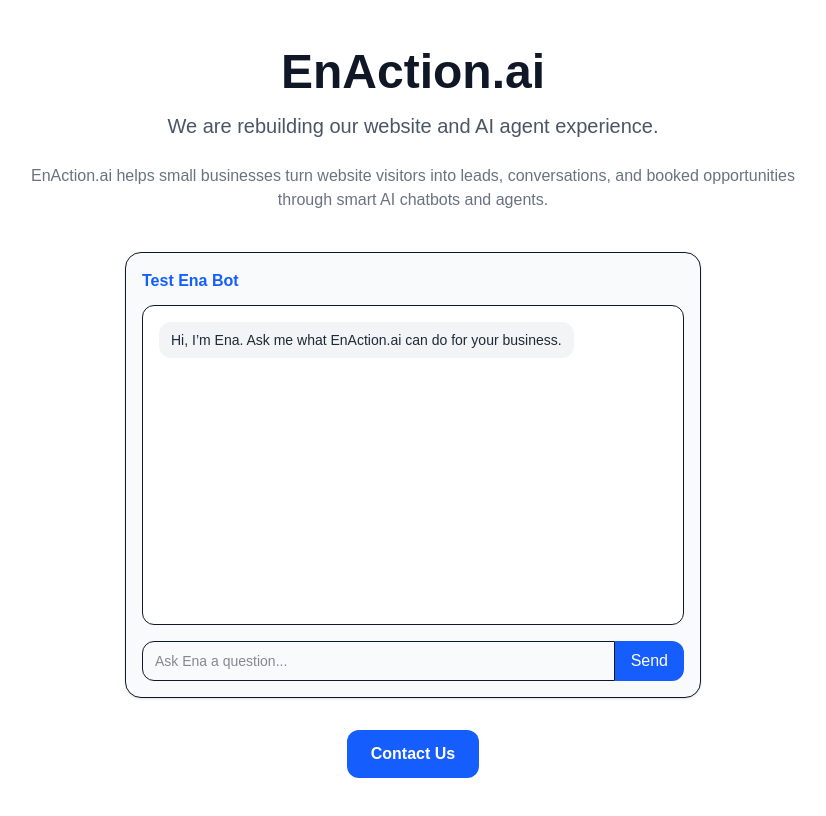
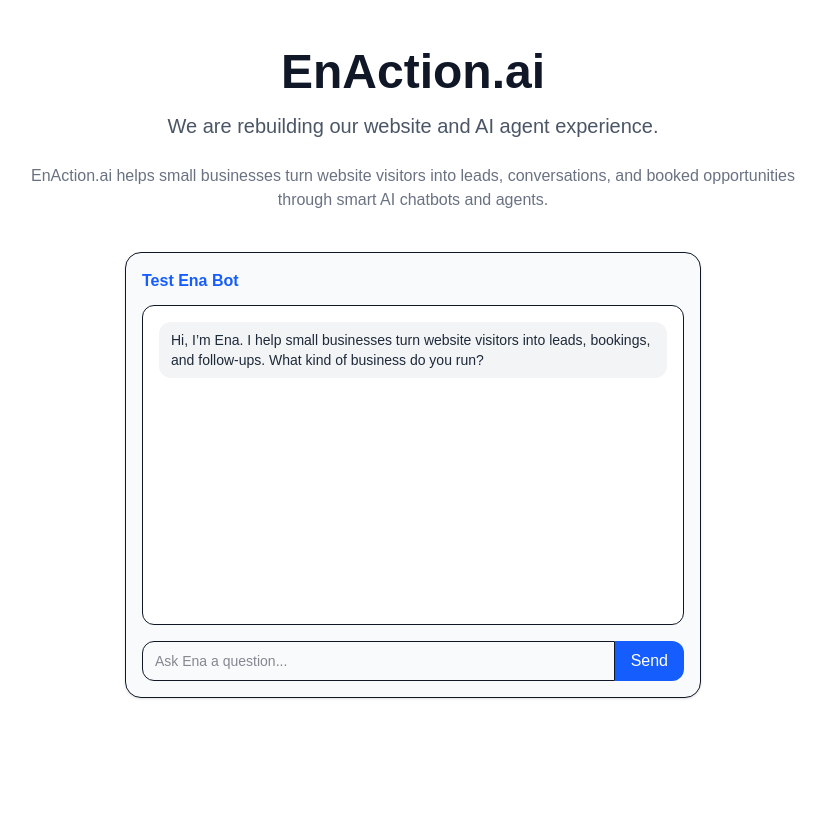
Before and after one commit to EnAction-AI/enaction-ai-site, a Next.js app: page / in a window 1280 px wide. Shown: the top 816 px of the page, without its empty margins (227-1053 px from the left). Built offline with nearby package versions, Linux system fonts and the light colour scheme.

Commit message:
Add conversation memory and lead capture flow

```diff
--- a/pages/index.js
+++ b/pages/index.js
@@ -4,9 +4,11 @@
   const [messages, setMessages] = useState([
     {
       role: "assistant",
-      content: "Hi, I’m Ena. Ask me what EnAction.ai can do for your business.",
+      content:
+        "Hi, I’m Ena. I help small businesses turn website visitors into leads, bookings, and follow-ups. What kind of business do you run?",
     },
   ]);
+
   const [input, setInput] = useState("");
   const [loading, setLoading] = useState(false);
 
@@ -14,7 +16,9 @@
     if (!input.trim()) return;
 
     const userMessage = { role: "user", content: input };
-    setMessages((prev) => [...prev, userMessage]);
+    const updatedMessages = [...messages, userMessage];
+
+    setMessages(updatedMessages);
     setInput("");
     setLoading(true);
 
@@ -22,7 +26,10 @@
       const res = await fetch("/api/chat", {
         method: "POST",
         headers: { "Content-Type": "application/json" },
-        body: JSON.stringify({ message: input }),
+        body: JSON.stringify({
+          message: input,
+          messages: updatedMessages,
+        }),
       });
 
       const data = await res.json();
@@ -106,13 +113,6 @@
             </button>
           </div>
         </div>
-
-        <a
-          href="mailto:hello@enaction.ai"
-          className="inline-block mt-8 bg-blue-600 text-white px-6 py-3 rounded-xl font-semibold"
-        >
-          Contact Us
-        </a>
       </main>
     </div>
   );
```
